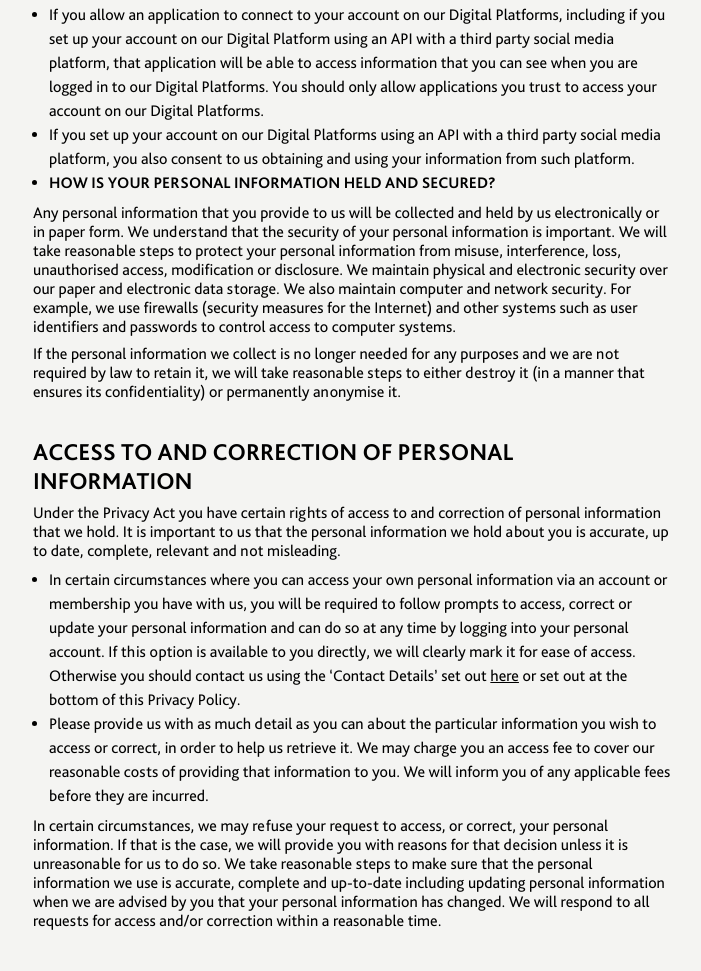
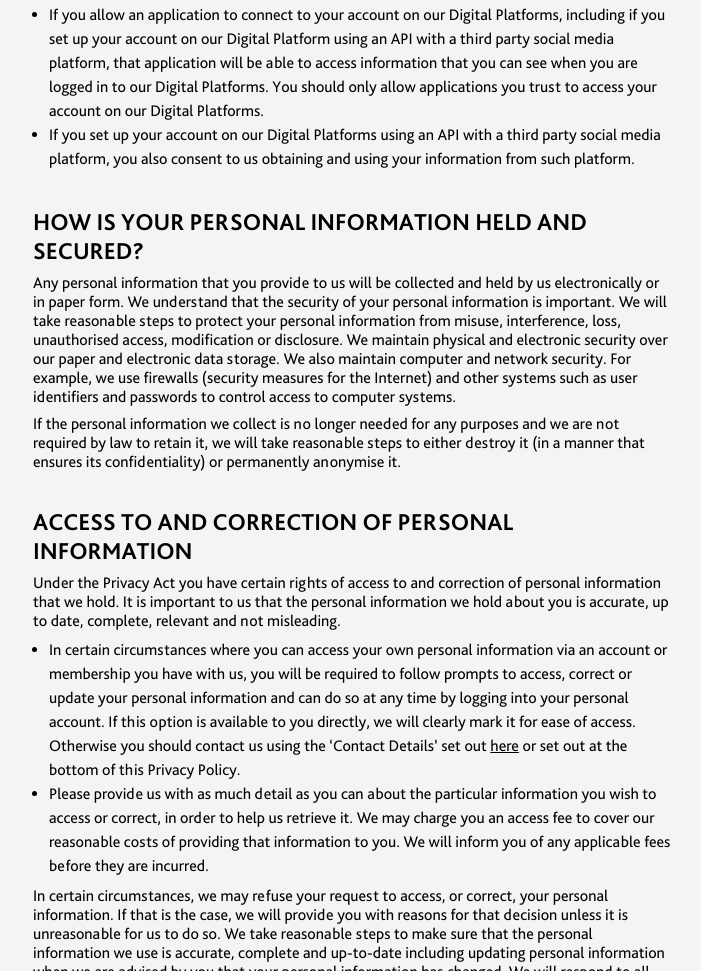
Before and after one commit to jeffschram/jeffschram.github.io, a plain HTML site: page twogood/privacy-policy.html in a window 1280 px wide. Shown: the part 6301-7272 px from the top of the page, without its empty margins (287-988 px from the left). Drawn offline with Linux system fonts and the light colour scheme.

Commit message:
Privacy h2 fix

```diff
--- a/twogood/privacy-policy.html
+++ b/twogood/privacy-policy.html
@@ -124,8 +124,8 @@
       <ul>
       <li>If you allow an application to connect to your account on our Digital Platforms, including if you set up your account on our Digital Platform using an API with a third party social media platform, that application will be able to access information that you can see when you are logged in to our Digital Platforms. You should only allow applications you trust to access your account on our Digital Platforms.</li>
       <li>If you set up your account on our Digital Platforms using an API with a third party social media platform, you also consent to us obtaining and using your information from such platform.</li>
-      <li><strong>HOW IS YOUR PERSONAL INFORMATION HELD AND SECURED?</strong></li>
       </ul>
+      <h2>HOW IS YOUR PERSONAL INFORMATION HELD AND SECURED?</h2>
       <p>Any personal information that you provide to us will be collected and held by us electronically or in paper form. We understand that the security of your personal information is important. We will take reasonable steps to protect your personal information from misuse, interference, loss, unauthorised access, modification or disclosure. We maintain physical and electronic security over our paper and electronic data storage. We also maintain computer and network security. For example, we use firewalls (security measures for the Internet) and other systems such as user identifiers and passwords to control access to computer systems.</p>
       <p>If the personal information we collect is no longer needed for any purposes and we are not required by law to retain it, we will take reasonable steps to either destroy it (in a manner that ensures its confidentiality) or permanently anonymise it.</p>
       <h2>ACCESS TO AND CORRECTION OF PERSONAL INFORMATION</h2>
```
